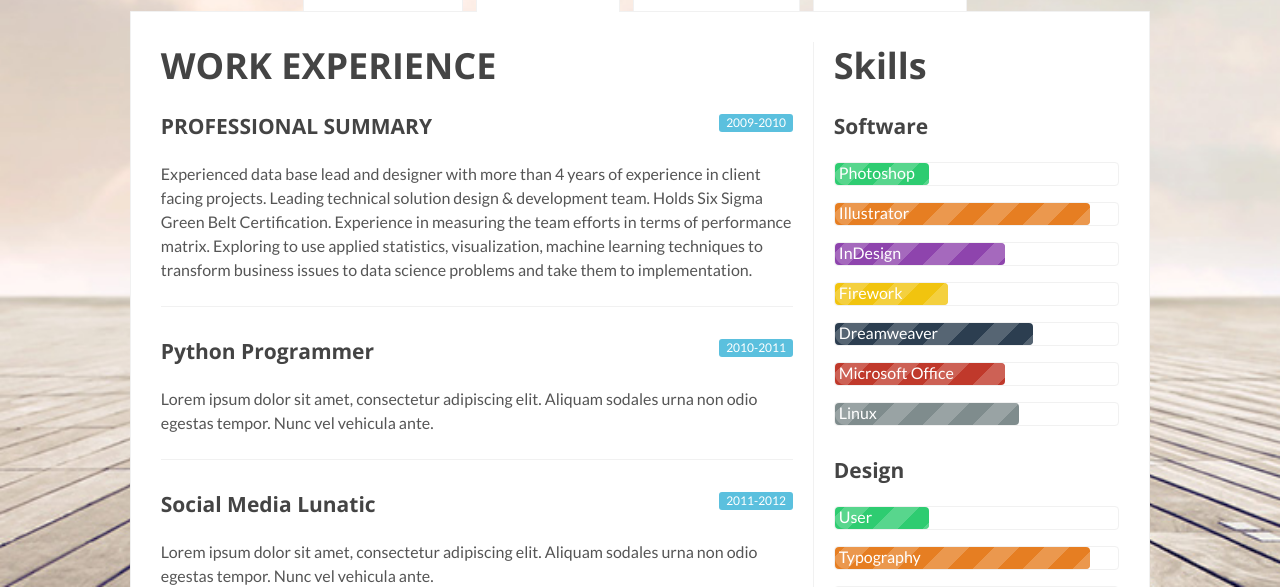
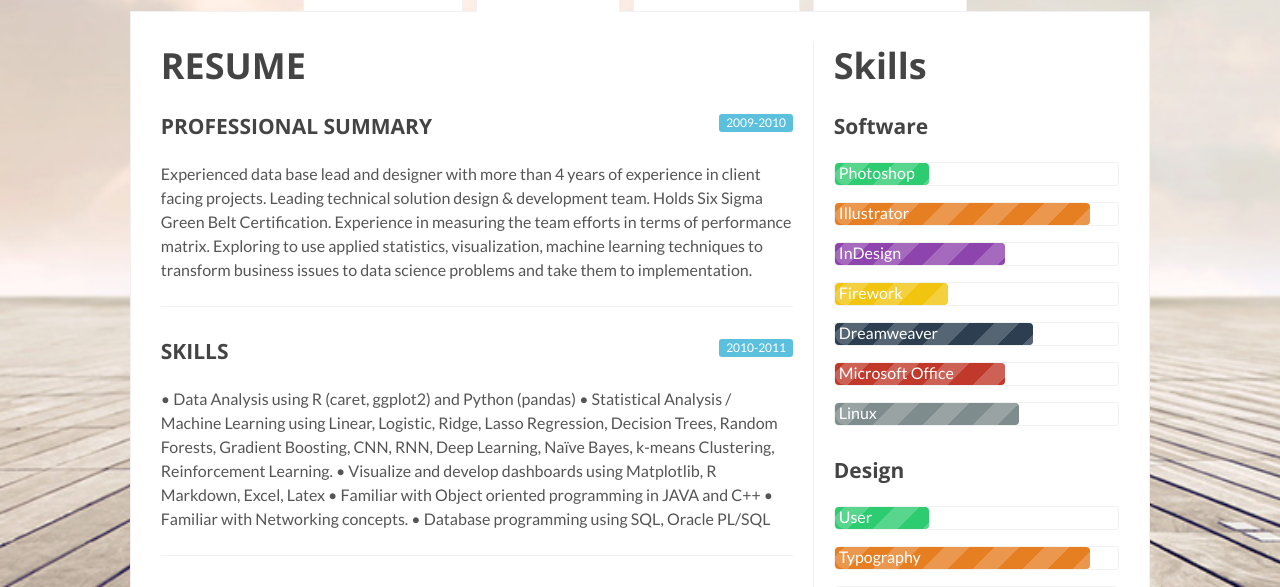
Before and after one commit to patnaiksangeeta88/patnaiksangeeta88.github.io, a plain HTML site: page index.html in a window 1280 px wide. Both pictures are taken after a click on the link "RESUME". Shown: the part 213-800 px from the top of the page. Drawn offline with nearby package versions, Linux system fonts and the light colour scheme.

Commit message:
Update index.html

```diff
--- a/index.html
+++ b/index.html
@@ -141,7 +141,7 @@
                     <section class="clearfix">
                         <div class="g2">
                             <h3>
-                                WORK EXPERIENCE
+                                RESUME
                             </h3>
                             <ul class="no-list work">
                                 <li>
@@ -154,18 +154,28 @@
                                 </li>
                                 <li>
                                     <h5>
-                                        Python Programmer
+                                        SKILLS
                                     </h5><span class="label label-info">2010-2011</span>
                                     <p>
-                                        Lorem ipsum dolor sit amet, consectetur adipiscing elit. Aliquam sodales urna non odio egestas tempor. Nunc vel vehicula ante.
+                                        •	Data Analysis using R (caret, ggplot2) and Python (pandas)
+                                        •	Statistical Analysis / Machine Learning using Linear, Logistic, Ridge, Lasso Regression, Decision Trees, Random Forests, Gradient Boosting, CNN, RNN, Deep Learning, Naïve Bayes, k-means Clustering, Reinforcement Learning.
+                                        •	Visualize and develop dashboards using Matplotlib, R Markdown, Excel, Latex
+                                        •	Familiar with Object oriented programming in JAVA and C++
+                                        •	Familiar with Networking concepts.
+                                        •	Database programming using SQL, Oracle PL/SQL
+
                                     </p>
                                 </li>
                                 <li>
                                     <h5>
-                                        Social Media Lunatic
-                                    </h5><span class="label label-info">2011-2012</span>
+                                        WORK EXPERIENCE
+
+                                    <h5>
+                                        Lead Database Analyst, TCS|GE Oil and Gas, Mumbai
+                                        </h5><span class="label label-info">September 2012 – February 2016</span>
+                                    </h5>
                                     <p>
-                                        Lorem ipsum dolor sit amet, consectetur adipiscing elit. Aliquam sodales urna non odio egestas tempor. Nunc vel vehicula ante.
+                                        Design/Implement solution to handle Customer Delivery information. Responsible for code reviews of the entire development program. Time and cost estimation as per the business requirement. Involved in Documentation which includes preparing requirements document, Technical Design Document, High Level Design document. Used PLSQL programming, JAVA and Unix shell scripting.
                                     </p>
                                 </li>
                                 <li>
```
